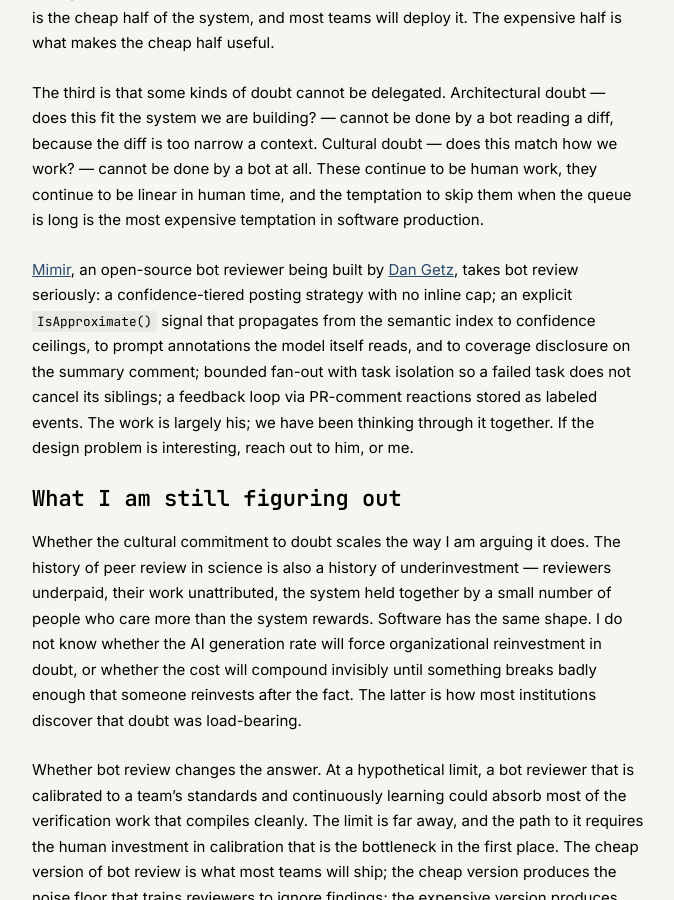
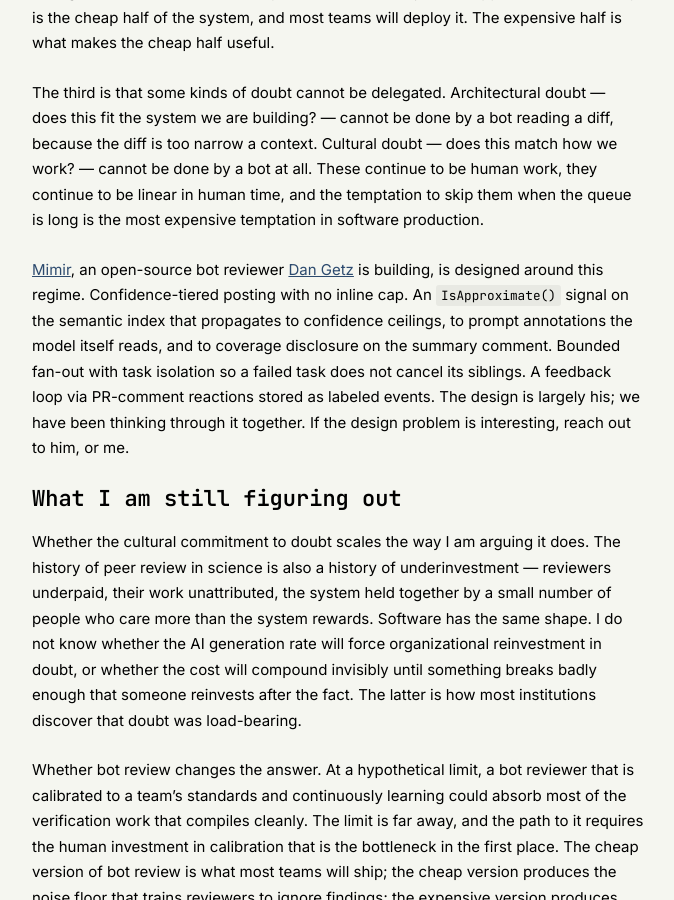
Before and after one commit to ashita-ai/ashita-ai.github.io, a Jekyll site: the page built from _posts/2026-05-12-the-cost-of-doubt.md, in a window 1280 px wide and 900 px high, scrolled down 2768 px. Shown: the whole window, without its empty margins (302-976 px from the left). Built offline with Jekyll 4.4.1, drawn with Linux system fonts in a browser that asks for light colours.

Commit message:
Frame Mimir's four moves as design, not implemented behavior
Earlier wording ("takes bot review seriously: a confidence-tiered posting
strategy with no inline cap; an IsApproximate() signal that propagates...")
let "is designed for" slide into "does." Two of the four moves are
explicitly labeled "Proposed" / "M1 minimum viable feedback" in the source
ADRs; honest framing is design intent, not shipping behavior.

New: "is designed around this regime" + each move stated as a discrete
sentence rather than a comma-list, which both reads punchier and reads more
clearly as design properties.

```diff
--- a/_posts/2026-05-12-the-cost-of-doubt.md
+++ b/_posts/2026-05-12-the-cost-of-doubt.md
@@ -43,7 +43,7 @@ The second is that bot review needs continuous calibration to be worth running a
 
 The third is that some kinds of doubt cannot be delegated. Architectural doubt — does this fit the system we are building? — cannot be done by a bot reading a diff, because the diff is too narrow a context. Cultural doubt — does this match how we work? — cannot be done by a bot at all. These continue to be human work, they continue to be linear in human time, and the temptation to skip them when the queue is long is the most expensive temptation in software production.
 
-[Mimir](https://github.com/Mimir-Review/mimir), an open-source bot reviewer being built by [Dan Getz](https://www.linkedin.com/in/dangetzjr/), takes bot review seriously: a confidence-tiered posting strategy with no inline cap; an explicit `IsApproximate()` signal that propagates from the semantic index to confidence ceilings, to prompt annotations the model itself reads, and to coverage disclosure on the summary comment; bounded fan-out with task isolation so a failed task does not cancel its siblings; a feedback loop via PR-comment reactions stored as labeled events. The work is largely his; we have been thinking through it together. If the design problem is interesting, reach out to him, or me.
+[Mimir](https://github.com/Mimir-Review/mimir), an open-source bot reviewer [Dan Getz](https://www.linkedin.com/in/dangetzjr/) is building, is designed around this regime. Confidence-tiered posting with no inline cap. An `IsApproximate()` signal on the semantic index that propagates to confidence ceilings, to prompt annotations the model itself reads, and to coverage disclosure on the summary comment. Bounded fan-out with task isolation so a failed task does not cancel its siblings. A feedback loop via PR-comment reactions stored as labeled events. The design is largely his; we have been thinking through it together. If the design problem is interesting, reach out to him, or me.
 
 ## What I am still figuring out
 
```
